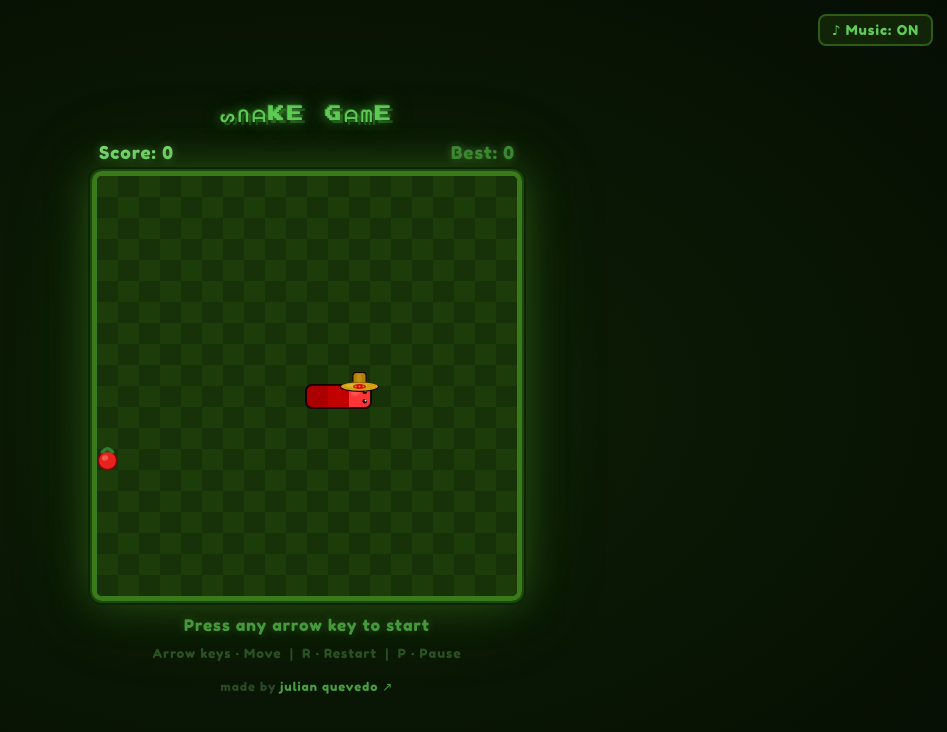
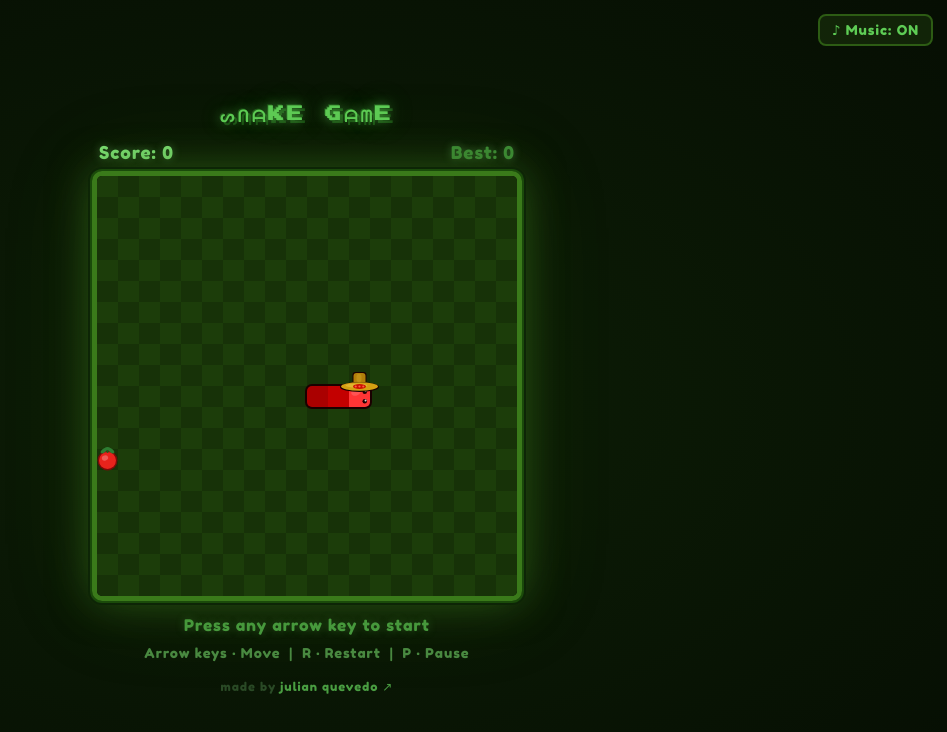
Before and after one commit to cashredo/julianq.dev, a plain HTML site: page snake/index.html in a window 1280 px wide. Shown: the whole page, without its empty margins (333-1280 px from the left). Drawn offline with Linux system fonts and the light colour scheme.

Commit message:
Fix controls text visibility

```diff
--- a/snake/index.html
+++ b/snake/index.html
@@ -97,8 +97,8 @@
 
     .controls {
       margin-top: 8px;
-      font-size: 0.8rem;
-      color: #2a5024;
+      font-size: 0.85rem;
+      color: #4a8a42;
       letter-spacing: 1px;
       text-align: center;
     }
```
